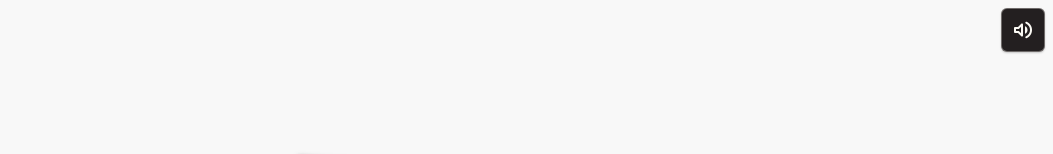
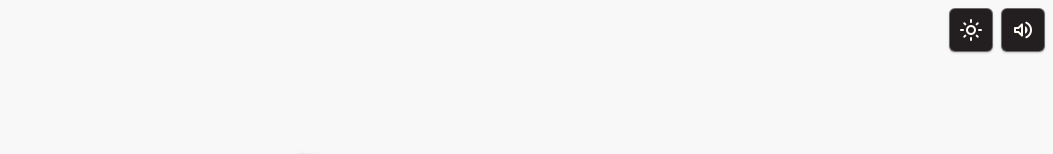
Before and after one commit to hhong621/movie-ticket, a React (Vite) app: page / in a window 1280 px wide. Shown: the top 154 px of the page, without its empty margins (227-1280 px from the left). Built offline with nearby package versions, Linux system fonts and the light colour scheme.

Commit message:
dark light mode switch

```diff
--- a/src/App.css
+++ b/src/App.css
@@ -7,11 +7,18 @@
   perspective: 1500px;
 }
 
-.ticket-sound-toggle {
+.ticket-app-chrome {
   position: fixed;
   z-index: 200;
   top: max(0.5rem, env(safe-area-inset-top));
   right: max(0.5rem, env(safe-area-inset-right));
+  display: flex;
+  flex-direction: row;
+  align-items: center;
+  gap: 0.5rem;
+}
+
+.ticket-chrome-btn {
   display: inline-flex;
   align-items: center;
   justify-content: center;
@@ -26,9 +33,15 @@
   user-select: none;
   -webkit-tap-highlight-color: transparent;
   box-shadow: 0 1px 2px rgba(0, 0, 0, 0.2);
+  transition:
+    color 400ms ease-out,
+    background-color 400ms ease-out,
+    border-color 400ms ease-out,
+    box-shadow 400ms ease-out,
+    outline-color 400ms ease-out;
 }
 
-.ticket-sound-toggle__icon {
+.ticket-chrome-btn__icon {
   font-size: 1.5rem;
   line-height: 1;
   font-variation-settings:
@@ -38,13 +51,28 @@
     'opsz' 24;
 }
 
-.ticket-sound-toggle:hover {
+.ticket-chrome-btn:hover {
   background: #2d2826;
 }
 
-.ticket-sound-toggle:focus-visible {
+.ticket-chrome-btn:focus-visible {
   outline: 2px solid #231f20;
   outline-offset: 2px;
+}
+
+html[data-theme='dark'] .ticket-chrome-btn {
+  color: #f5f4ef;
+  background: #2a2a2a;
+  border-color: rgba(245, 244, 239, 0.28);
+  box-shadow: 0 1px 3px rgba(0, 0, 0, 0.45);
+}
+
+html[data-theme='dark'] .ticket-chrome-btn:hover {
+  background: #353535;
+}
+
+html[data-theme='dark'] .ticket-chrome-btn:focus-visible {
+  outline-color: #c4c2bc;
 }
 
 .ticket-canvas {
--- a/src/App.jsx
+++ b/src/App.jsx
@@ -11,7 +11,7 @@ import moonlightPoster from './assets/moonlight-poster.jpg'
 import pastLivesPoster from './assets/past-lives-poster.jpg'
 import portraitPoster from './assets/portrait-poster.jpg'
 import './App.css'
-import { playItemClick, playUnmutePop } from './sound'
+import { playItemClick, playPop, playUnmutePop } from './sound'
 
 const TICKET_COUNT = 9
 const DRAG_THRESHOLD_PX = 5
@@ -54,6 +54,7 @@ function App() {
   const [pressedIndex, setPressedIndex] = useState(null)
   const [hoveredIndex, setHoveredIndex] = useState(null)
   const [soundMuted, setSoundMuted] = useState(false)
+  const [isDark, setIsDark] = useState(false)
 
   const canvasRef = useRef(null)
   const layoutSizeRef = useRef(null)
@@ -67,6 +68,14 @@ function App() {
     window.addEventListener('keydown', onKeyDown)
     return () => window.removeEventListener('keydown', onKeyDown)
   }, [selectedIndex])
+
+  useEffect(() => {
+    if (isDark) {
+      document.documentElement.dataset.theme = 'dark'
+    } else {
+      delete document.documentElement.dataset.theme
+    }
+  }, [isDark])
 
   const measureCanvas = (canvas) => {
     const scale = parseCanvasScaleFromComputed(canvas)
@@ -356,22 +365,45 @@ function App() {
     })
   }
 
+  const handleThemeToggle = () => {
+    setIsDark((d) => !d)
+  }
+
   return (
     <div className="ticket-app">
+      <div className="ticket-app-chrome">
         <button
           type="button"
-        className="ticket-sound-toggle"
+          className="ticket-chrome-btn ticket-theme-toggle"
+          onClick={handleThemeToggle}
+          onPointerUp={(e) => {
+            if (e.button === 0) playPop(soundMuted)
+          }}
+          aria-pressed={isDark}
+          aria-label={isDark ? 'Switch to light mode' : 'Switch to dark mode'}
+        >
+          <span
+            className="material-symbols-rounded ticket-chrome-btn__icon"
+            aria-hidden="true"
+          >
+            {isDark ? 'dark_mode' : 'light_mode'}
+          </span>
+        </button>
+        <button
+          type="button"
+          className="ticket-chrome-btn ticket-sound-toggle"
           onClick={handleSoundToggle}
           aria-pressed={soundMuted}
           aria-label={soundMuted ? 'Unmute sounds' : 'Mute sounds'}
         >
           <span
-          className="material-symbols-rounded ticket-sound-toggle__icon"
+            className="material-symbols-rounded ticket-chrome-btn__icon"
             aria-hidden="true"
           >
             {soundMuted ? 'no_sound' : 'volume_up'}
           </span>
         </button>
+      </div>
       <div className="ticket-canvas" ref={canvasRef}>
         {Array.from({ length: TICKET_COUNT }, (_, i) => {
           const p = positions?.[i]
--- a/src/index.css
+++ b/src/index.css
@@ -19,7 +19,12 @@ body {
   flex-direction: column;
   font-family: system-ui, sans-serif;
   perspective: 1500px;
-  background: #f8f8f8;
+  background-color: #f8f8f8;
+  transition: background-color 400ms ease-out;
+}
+
+html[data-theme='dark'] body {
+  background-color: #0e0e0e;
 }
 
 #root {
--- a/src/sound.js
+++ b/src/sound.js
@@ -96,8 +96,7 @@ export function playItemClick(muted) {
   s.play(1600, 5, now, 0.01)
 }
 
-/** Mute control: unmute feedback (pop). Not subject to previous mute. */
-export function playUnmutePop() {
+function playPopInternal() {
   const ctx = getAudioContext()
   if (!ctx) return
   resumeIfNeeded(ctx)
@@ -105,6 +104,17 @@ export function playUnmutePop() {
   if (!s) return
   const now = ctx.currentTime
   s.play(350, 0.4, now, 0.05)
+}
+
+/** Mute control: unmute feedback (pop). Not subject to previous mute. */
+export function playUnmutePop() {
+  playPopInternal()
+}
+
+/** Short UI pop (e.g. theme toggle). No-op if muted. */
+export function playPop(muted) {
+  if (muted) return
+  playPopInternal()
 }
 
 /** Modal ticket flip: short bandpassed noise + airy sweep (paper turn). No-op if muted. */
```
Lines whose indentation alone changed are shown as unchanged.
